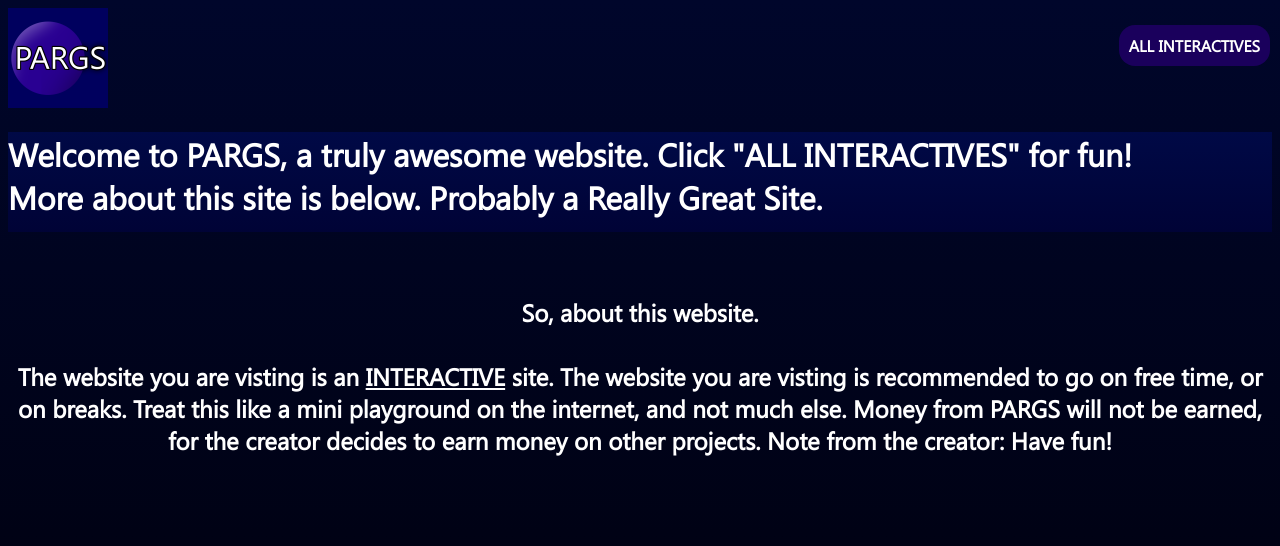
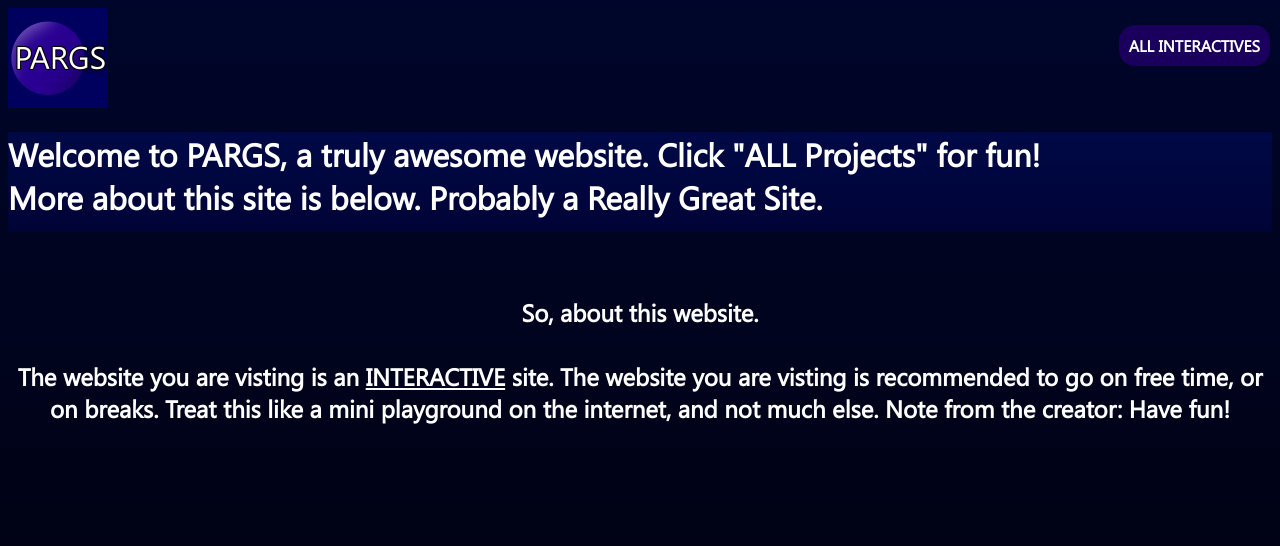
Before and after one commit to HissLord/hisslord.github.io, a plain HTML site: page index.html in a window 1280 px wide. Drawn offline with Linux system fonts and the light colour scheme.

Commit message:
Update index.html

```diff
--- a/index.html
+++ b/index.html
@@ -10,7 +10,7 @@
     <button class="image-button"
          onclick="window.location.href='https://hisslord.github.io'">
     </button>
-    <h1>Welcome to PARGS, a truly awesome website. Click "ALL INTERACTIVES" for fun! <br>More about this site is below. Probably a Really Great Site.
+    <h1>Welcome to PARGS, a truly awesome website. Click "ALL Projects" for fun! <br>More about this site is below. Probably a Really Great Site.
         <button class="button"
             onclick="window.location.href='https://hisslord.github.io/interactives/'">
         ALL INTERACTIVES</button>
@@ -21,7 +21,7 @@
         So, about this website.
         <br>
         <br>
-        The website you are visting is an <u>INTERACTIVE</u> site. The website you are visting is recommended to go on free time, or on breaks. Treat this like a mini playground on the internet, and not much else. Money from PARGS will not be earned, for the creator decides to earn money on other projects. Note from the creator: Have fun!
+        The website you are visting is an <u>INTERACTIVE</u> site. The website you are visting is recommended to go on free time, or on breaks. Treat this like a mini playground on the internet, and not much else. Note from the creator: Have fun!
     </p>
 </body>
 </html>
```
